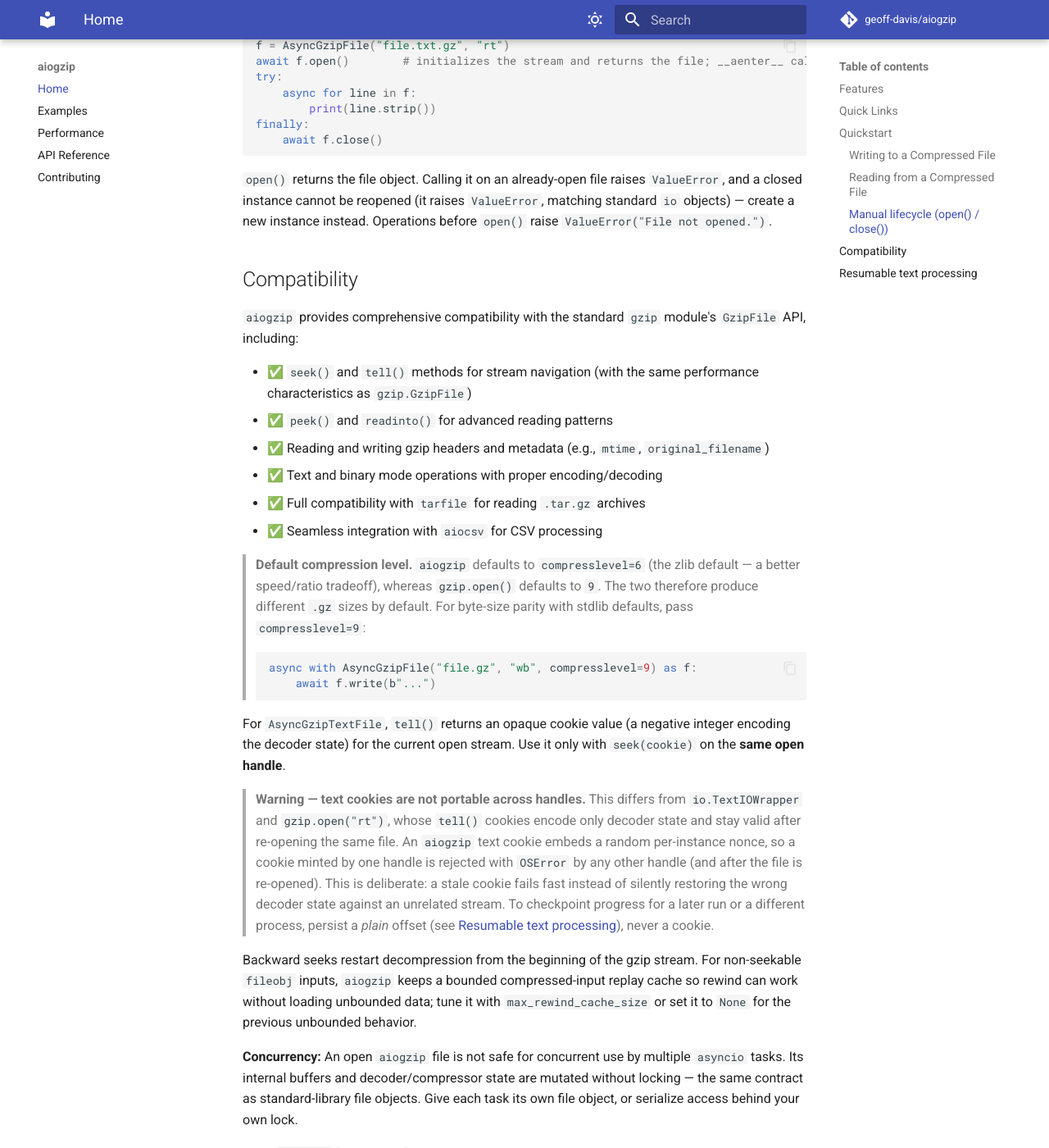
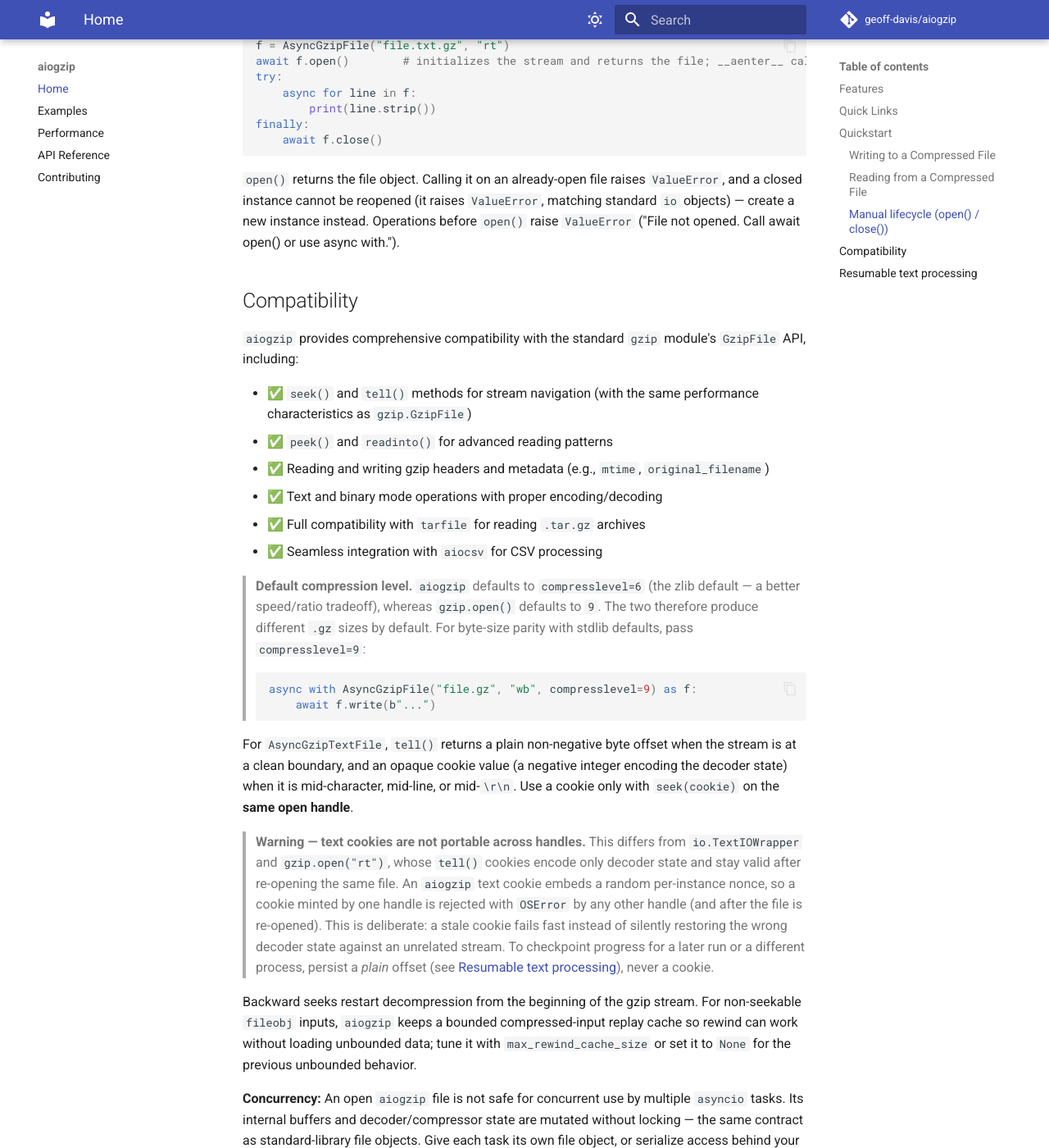
Before and after one commit to geoff-davis/aiogzip, an MkDocs documentation site: the page built from docs/index.md, in a window 1280 px wide and 1400 px high, scrolled down 2081 px. Shown: the whole window at 82% size. Built offline with MkDocs 1.6.1 and Material for MkDocs 9.7.7, drawn with Linux system fonts in a browser that asks for light colours; comment, search, counter and statistics services are not loaded; some of the changed text lies outside the part shown.

Commit message:
docs: fix stale seek/tell descriptions; modernize not-opened message
docs/api.md still said plain-offset text seeks replay "from the start"
— stale since the 1.8.0 forward-delta fast path. docs/index.md
described tell() as always returning a cookie when it returns plain
offsets at clean boundaries (as api.md correctly documents), and the
"no read-ahead" iteration comment now states the operative claim
(tell() counts only consumed bytes). The "File not opened" error
message now recommends "Call await open() or use async with" instead
of only the context manager, since open() is public API as of 1.8.0.

🤖 Generated with [Claude Code](https://claude.com/claude-code)

Co-Authored-By: Claude Fable 5 <noreply@anthropic.com>

````diff
--- a/docs/index.md
+++ b/docs/index.md
@@ -94,7 +94,8 @@ finally:
 `open()` returns the file object. Calling it on an already-open file raises
 `ValueError`, and a closed instance cannot be reopened (it raises `ValueError`,
 matching standard `io` objects) — create a new instance instead. Operations
-before `open()` raise `ValueError("File not opened.")`.
+before `open()` raise `ValueError` ("File not opened. Call await open() or
+use async with.").
 
 ## Compatibility
 
@@ -117,7 +118,7 @@ before `open()` raise `ValueError("File not opened.")`.
 >     await f.write(b"...")
 > ```
 
-For `AsyncGzipTextFile`, `tell()` returns an opaque cookie value (a negative integer encoding the decoder state) for the current open stream. Use it only with `seek(cookie)` on the **same open handle**.
+For `AsyncGzipTextFile`, `tell()` returns a plain non-negative byte offset when the stream is at a clean boundary, and an opaque cookie value (a negative integer encoding the decoder state) when it is mid-character, mid-line, or mid-`\r\n`. Use a cookie only with `seek(cookie)` on the **same open handle**.
 
 > **Warning — text cookies are not portable across handles.** This differs from `io.TextIOWrapper` and `gzip.open("rt")`, whose `tell()` cookies encode only decoder state and stay valid after re-opening the same file. An `aiogzip` text cookie embeds a random per-instance nonce, so a cookie minted by one handle is rejected with `OSError` by any other handle (and after the file is re-opened). This is deliberate: a stale cookie fails fast instead of silently restoring the wrong decoder state against an unrelated stream. To checkpoint progress for a later run or a different process, persist a *plain* offset (see [Resumable text processing](#resumable-text-processing)), never a cookie.
 
````
Also changed, not shown: other parts of docs/index.md (+1 -1 lines), docs/api.md (+1 -1 lines), 2 other files.
